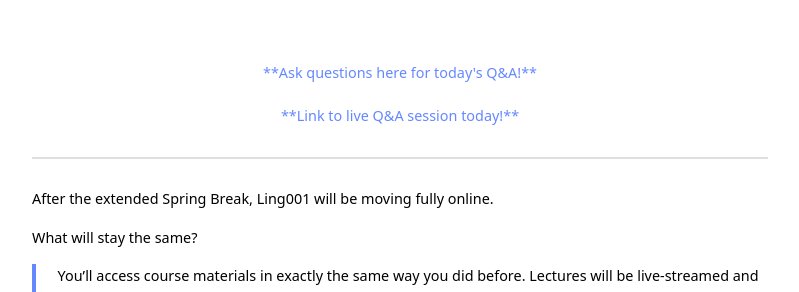
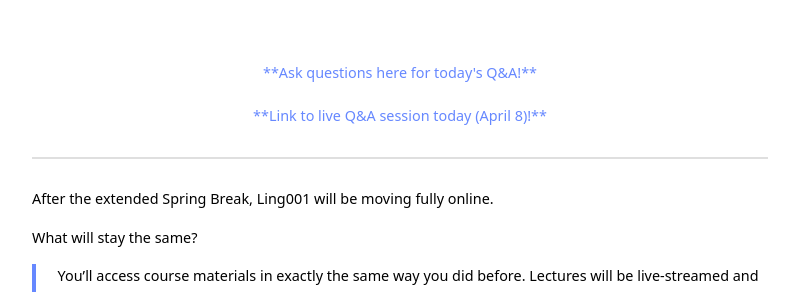
Before and after one commit to kschuler/ling001, a Jekyll site: the page built from index.md, in a window 1280 px wide and 900 px high. Shown: the part 263-555 px from the top of the window, without its empty margins (240-1039 px from the left). Built offline with Jekyll 4.4.1, drawn with Linux system fonts in a browser that asks for light colours.

Commit message:
Update index.md

```diff
--- a/index.md
+++ b/index.md
@@ -7,7 +7,7 @@ title: LING 1
 <h3 align="center">Mondays & Wednesdays <b>Online</b></h3>
 <br>
 <h4 align="center"><a href="https://piazza.com/class/k7or64b9ygz2mn?cid=47"><b>**Ask questions here for today's Q&A!**</b></a></h4>
-<h4 align="center"><a href="https://upenn.hosted.panopto.com/Panopto/Pages/Viewer.aspx?id=55c5c648-dfb8-4772-8243-ab9501027bb2"><b>**Link to live Q&A session today!**</b></a></h4>
+<h4 align="center"><a href="https://upenn.hosted.panopto.com/Panopto/Pages/Viewer.aspx?id=11e441a3-f5e7-4cc7-9af4-ab970103e338"><b>**Link to live Q&A session today (April 8)!**</b></a></h4>
 <hr>
 After the extended Spring Break, Ling001 will be moving fully online.
 
```
